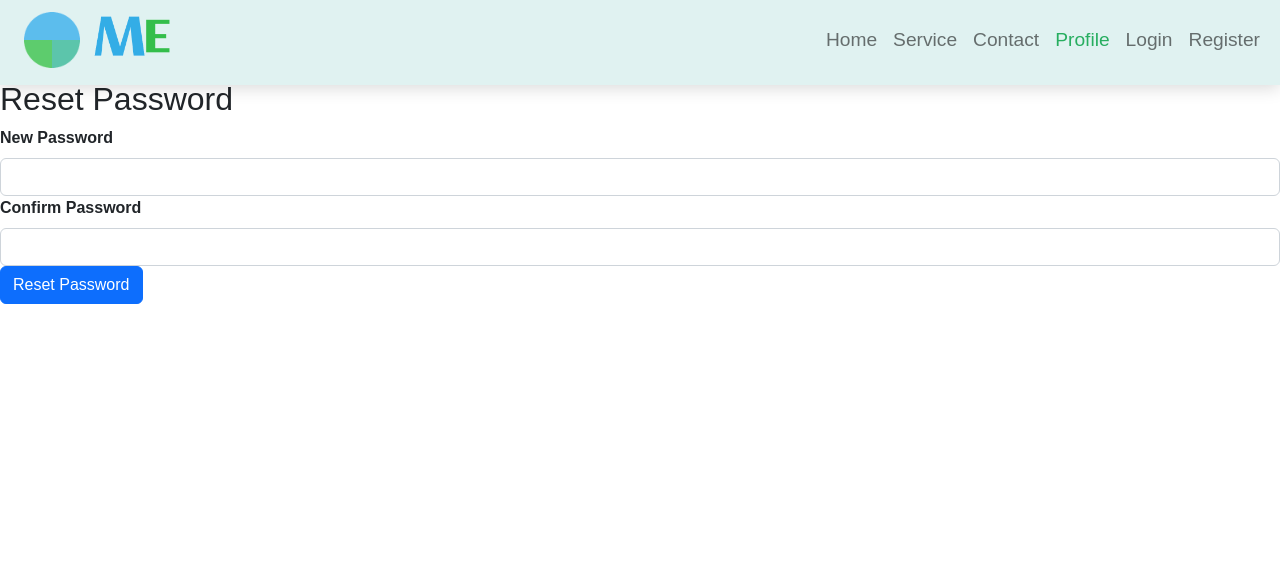
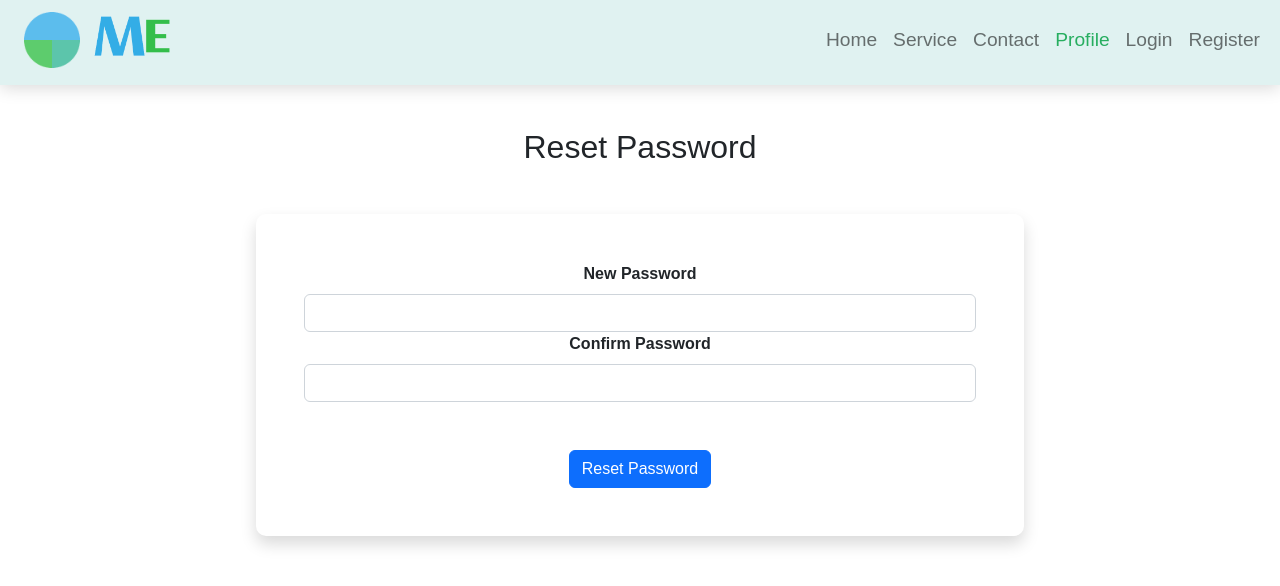
Before and after one commit to shivam0612/Magic-Entertainment, a React (Vite) app in the folder frontend/: page /updatepassword/1 in a window 1280 px wide. Shown: the top 586 px of the page. Built offline with nearby package versions, Linux system fonts and the light colour scheme; a web font is replaced by a local one.

Commit message:
Updates of UI

```diff
--- a/frontend/src/screens/HomeScreen.jsx
+++ b/frontend/src/screens/HomeScreen.jsx
@@ -21,7 +21,7 @@ const HomeScreen = () => {
       path: '/gamehome',
     },
     {
-      title: 'Online Movies',
+      title: 'Online Movies and Songs',
       description: 'Watch the latest movies and shows online from the comfort of your home.',
       path: '/homepageofms',
     },
--- a/frontend/src/screens/RegisterScreen.jsx
+++ b/frontend/src/screens/RegisterScreen.jsx
@@ -125,6 +125,7 @@ const RegisterScreen = () => {
         const res = await register(payload).unwrap();
         dispatch(setCredentials({ ...res }));
         navigate('/');
+        toast.success('Successfully Registered')
       } catch (err) {
         toast.error(err?.data?.message || err.error);
       }
@@ -210,6 +211,7 @@ const RegisterScreen = () => {
                             value={preference}
                             onChange={(e) => setPreference(e.target.value)}
                             id="preference"
+                            style={{width:"90%",marginLeft:"2.6rem"}}
                           >
                             <option value="Other">Other</option>
                             <option value="Music">Music</option>
@@ -217,7 +219,7 @@ const RegisterScreen = () => {
                             <option value="Games">Games</option>
                             <option value="Singing">Singing</option>
                           </select>
-                          <label className="form-label" style={{ marginLeft: '1em' }} htmlFor="preference">Preference</label>
+                          <label className="form-label" style={{ marginLeft: '2.6rem' }} htmlFor="preference">Preference</label>
                         </div>
 
                         <div className="d-flex flex-row align-items-center mb-2">
--- a/frontend/src/screens/ResetPasswordScreen.jsx
+++ b/frontend/src/screens/ResetPasswordScreen.jsx
@@ -37,9 +37,9 @@ const ResetPasswordScreen = () => {
   };
 
   return (
-    <div>
+    <div className='mt-5' style={{width:"60vw", margin:"auto",textAlign:"center"}}>
       <h2>Reset Password</h2>
-      <Form onSubmit={handleResetPassword}>
+      <Form className='border-1 shadow mt-5 p-5' style={{borderRadius:"10px"}} onSubmit={handleResetPassword} >
         <Form.Group controlId="password">
           <Form.Label>New Password</Form.Label>
           <Form.Control
@@ -59,7 +59,7 @@ const ResetPasswordScreen = () => {
           />
         </Form.Group>
         {error && <div className="text-danger">{error}</div>}
-        <Button type="submit">Reset Password</Button>
+        <Button className='mt-5' type="submit">Reset Password</Button>
       </Form>
     </div>
   );
--- a/frontend/src/screens/moviesandsongs/UploadVideoPage.jsx
+++ b/frontend/src/screens/moviesandsongs/UploadVideoPage.jsx
@@ -102,7 +102,7 @@ const UploadVideoPage = () => {
         duration: "",
         thumbnail: defaultThumbnail,
       };
-      console.log(variables)
+      // console.log(variables)
 
     axios
         .post('/api/video/uploadVideo', variables)
```
Also changed, not shown: 2 other files (tests, documents, lock files or other folders).
